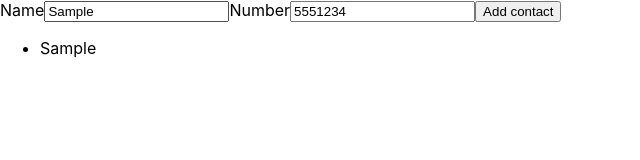
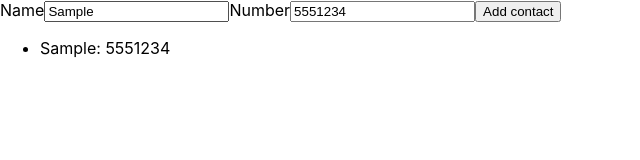
Before and after one commit to cod3provider/woolf-react-hw-02-phonebook, a React (Create React App) app: page / in a window 1280 px wide. Both pictures are taken after typing "Sample", "5551234" into the empty fields and a click on the button "Add contact". Shown: the top 160 px of the page, without its empty margins (0-640 px from the left). Built offline with nearby package versions, Linux system fonts and the light colour scheme.

Commit message:
add number to list

```diff
--- a/src/components/ContactsList/ContactsList.jsx
+++ b/src/components/ContactsList/ContactsList.jsx
@@ -1,9 +1,9 @@
 const ContactsList = ({ contacts }) => {
   return (
     <ul>
-      {contacts.map(({ id, name }) =>
+      {contacts.map(({ id, name, number }) =>
         <li key={id}>
-          {name}
+          {name}: {number}
         </li>,
       )}
     </ul>
```
